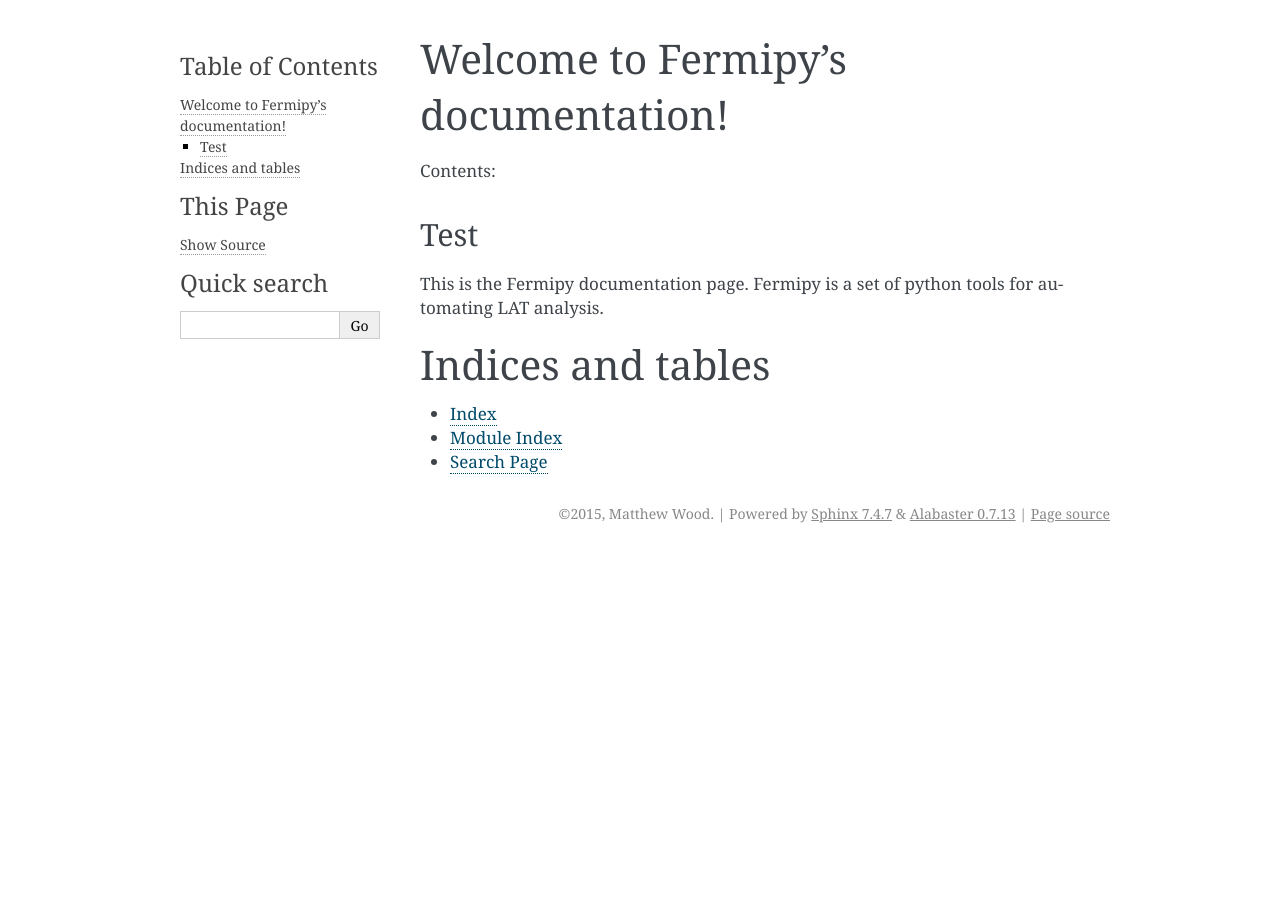
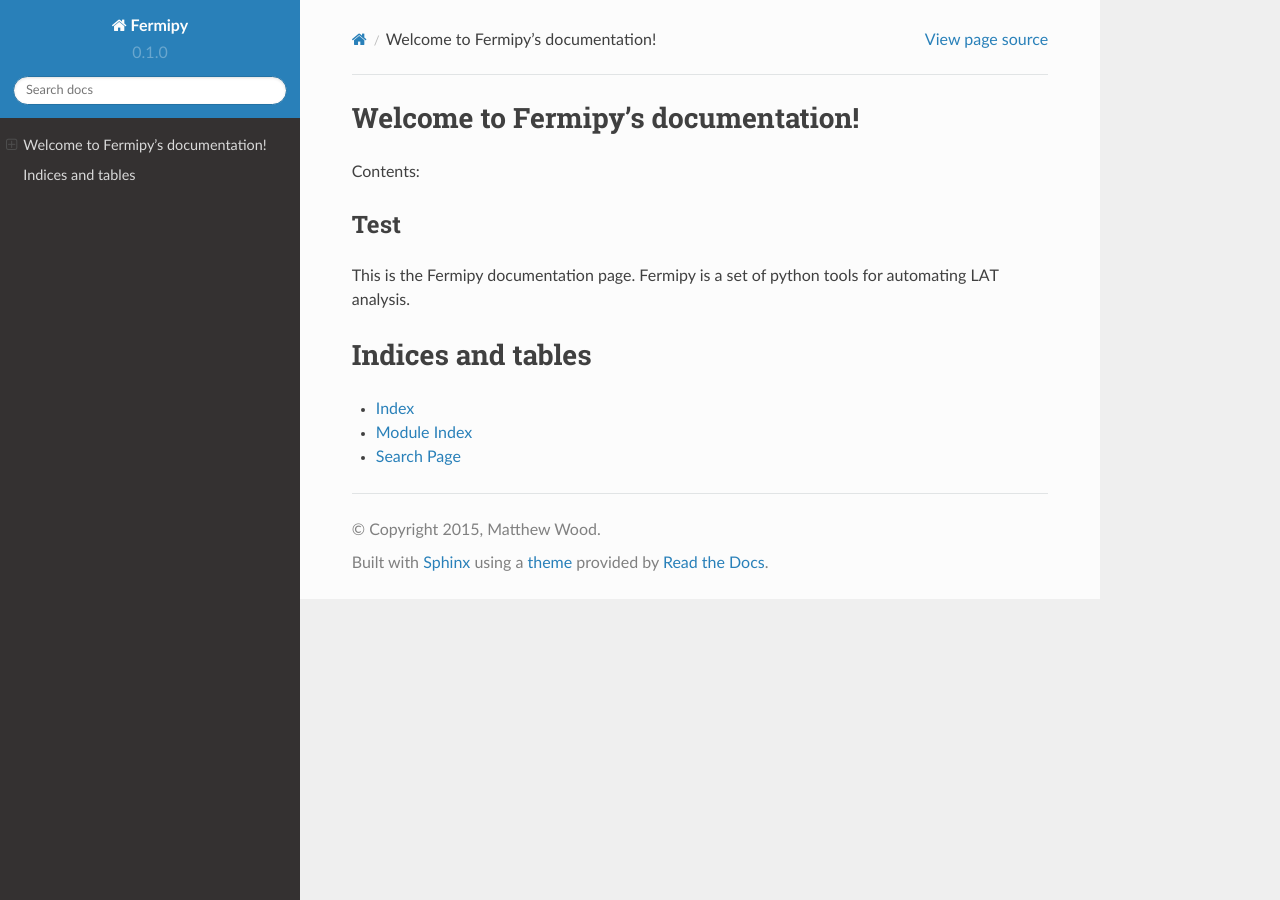
Before and after one commit to fermiPy/fermipy, a Sphinx documentation site: the page built from docs/index.rst, in a window 1280 px wide. Built offline with Sphinx 7.4.7 and the Read the Docs theme 2.0.0, drawn with Linux system fonts in a browser that asks for light colours.

Commit message:
Updating sphinx theme again.

```diff
--- a/docs/conf.py
+++ b/docs/conf.py
@@ -110,8 +110,7 @@
 
 # The theme to use for HTML and HTML Help pages.  See the documentation for
 # a list of builtin themes.
-#html_theme = 'sphinx_rtd_theme'
-html_theme = 'alabaster'
+html_theme = 'sphinx_rtd_theme'
 
 # Theme options are theme-specific and customize the look and feel of a theme
 # further.  For a list of options available for each theme, see the
```
